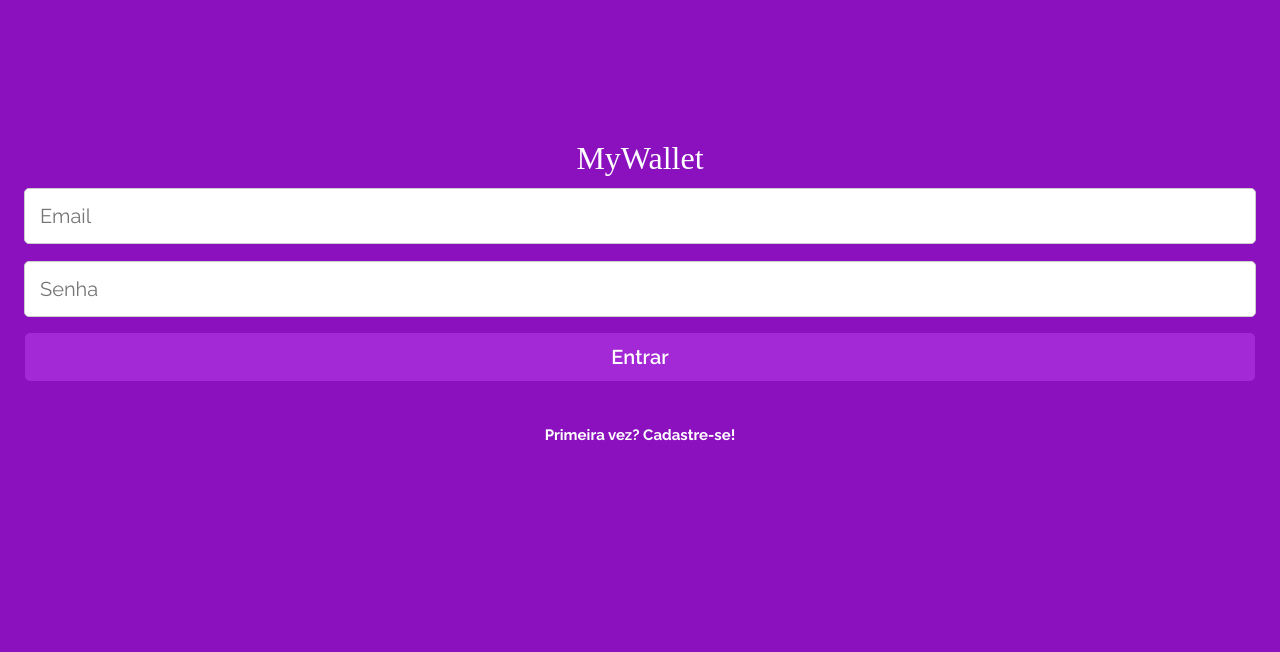
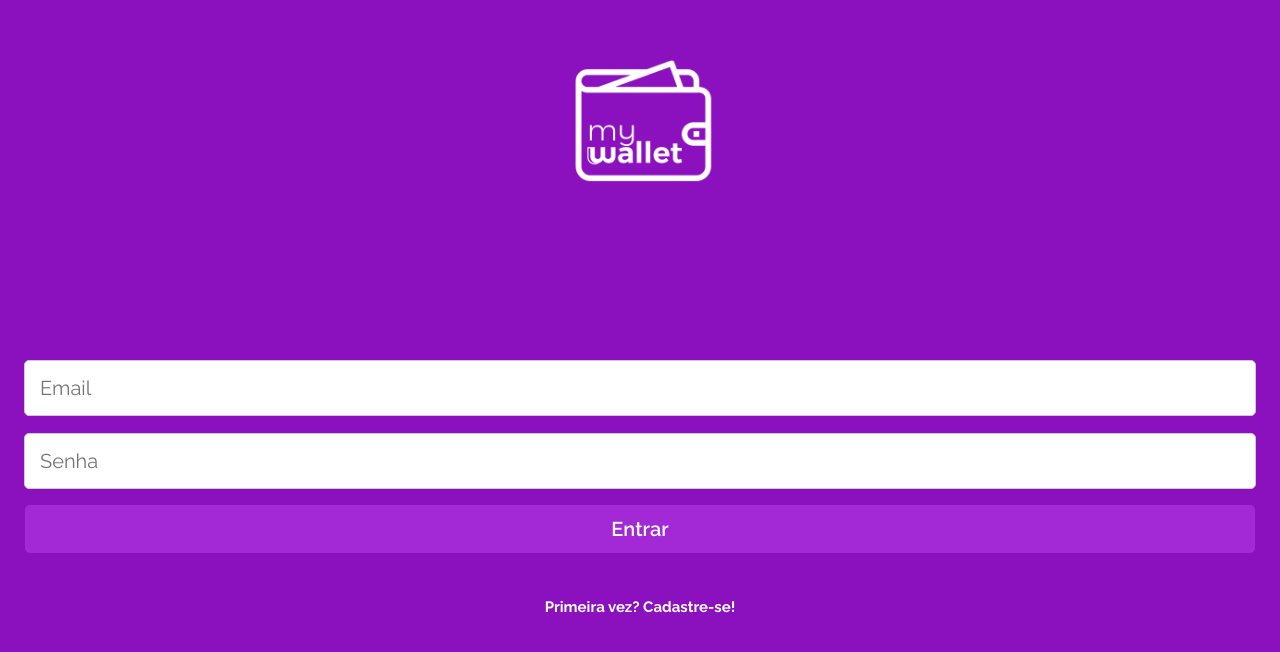
Before and after one commit to vinisi12363/projeto14-mywallet-front, a React (Create React App) app: page / in a window 1280 px wide. Shown: the part 144-796 px from the top of the page. Built offline with nearby package versions, Linux system fonts and the light colour scheme; a web font is replaced by a local one.

Commit message:
adicionando um logo da hora

```diff
--- a/src/components/Login.component.jsx
+++ b/src/components/Login.component.jsx
@@ -98,5 +98,6 @@ const StyledButton = styled.button`
 display:flex;
 flex-direction: column;
 align-items:center;
+position:relative;
 
 `
--- a/src/components/MyWalletLogo.component.jsx
+++ b/src/components/MyWalletLogo.component.jsx
@@ -1,16 +1,30 @@
 import styled from "styled-components"
 import { Link } from "react-router-dom"
 
+import image from '../Utils/Images/WalletLogo.png'
+
 export default function MyWalletLogo() {
+
+
+
+
+
     return (
 
         <Link to='/'>
-                       <Text>MyWallet</Text>
+                    <LogoImage src={image} alt="Wallet Logo" />
         </Link>
 
     )
 }
 
+const LogoImage = styled.img`
+
+   position:relative;
+    width :250px;
+
+
+`
 const Text = styled.h1`
     font-family: 'Saira Stencil One', cursive;
     font-weight: 400;
--- a/src/pages/SignInPage.js
+++ b/src/pages/SignInPage.js
@@ -4,6 +4,8 @@ import MyWalletLogo from "../components/MyWalletLogo.component"
 import LoginPage from '../components/Login.component'
 export default function SignInPage() {
   return (
+    <>
+
     <SingInContainer>
     <MyWalletLogo/>
      <LoginPage />
@@ -11,14 +13,18 @@ export default function SignInPage() {
         <StyledH2>Primeira vez? Cadastre-se!</StyledH2>
       </Link>
     </SingInContainer>
+
+    </>
+
   )
 }
 
 const SingInContainer = styled.section`
   height: 100vh;
+  max-width:100%;
   display: flex;
   flex-direction: column;
-  justify-content: center;
+  //justify-content: center;
   align-items: center;
 
 `
```
Also changed, not shown: src/Utils/Images/WalletLogo.png (added).
